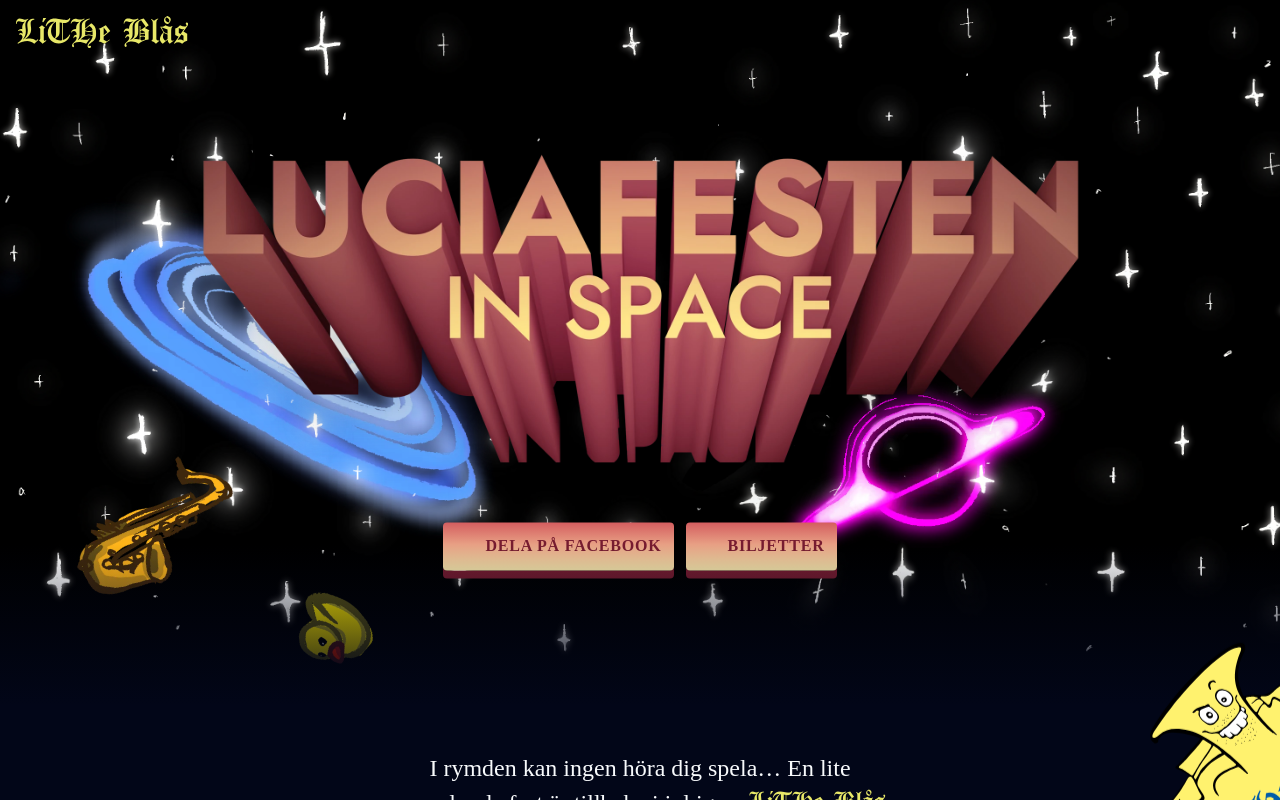
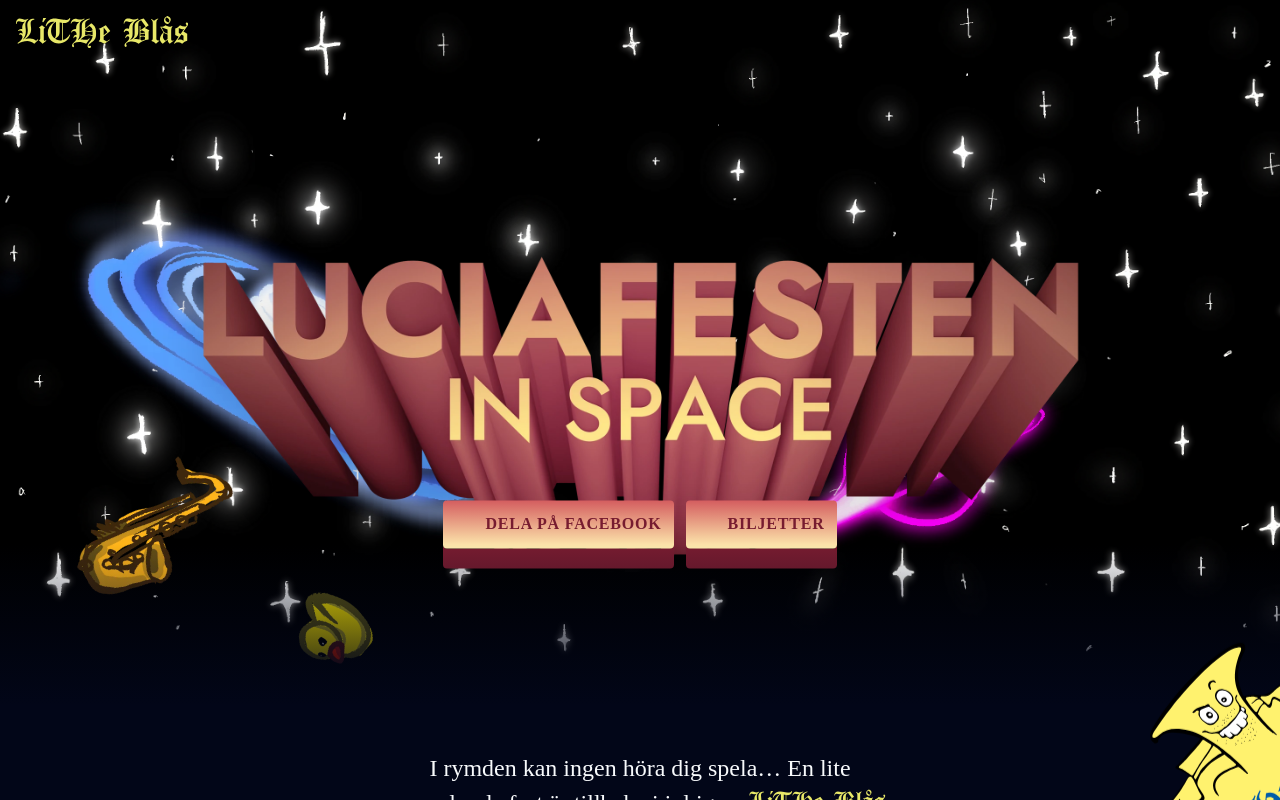
Before and after one commit to litheblas/luciafesten2025, a SvelteKit app: page / in a window 1280 px wide. Shown: the top 800 px of the page. Built offline with nearby package versions, Linux system fonts and the light colour scheme.

Commit message:
Change height of buttons to allow title to move further down

```diff
--- a/src/components/Button.svelte
+++ b/src/components/Button.svelte
@@ -8,21 +8,29 @@
 		href?: string;
 		target?: string;
 		children?: Snippet;
+		height?: number;
 	};
 
-	const { children, icon, href, target, class: clazz, type = 'secondary' }: ButtonProps = $props();
+	const {
+		children,
+		icon,
+		href,
+		target,
+		class: clazz,
+		type = 'secondary',
+		height = 8
+	}: ButtonProps = $props();
 
 	const buttonClass = `
 	    flex justify-center items-center gap-1.5 rounded p-3 font-display text-sm font-semibold tracking-wider uppercase
-		shadow-[0_8px_0] transition hover:-translate-y-1 hover:shadow-[0_12px_0] active:translate-y-1
-		active:shadow-[0_4px_0] lg:text-base
+		shadow-[0_var(--height)_0] transition hover:-translate-y-1 hover:shadow-[0_calc(var(--height)+4px)_0] active:translate-y-1
+		active:shadow-[0_calc(var(--height)-4px)_0] lg:text-base
 	`;
 
 	const typeClasses = {
 		primary:
 			'hover:text-orange-800 bg-orange-400 text-orange-900 shadow-amber-800 hover:bg-orange-300',
-		secondary:
-			'bg-gradient text-seccondary brighten-on-hover' // Fanns inte några färger som matchar vårt tema i tailwind
+		secondary: 'bg-gradient text-seccondary brighten-on-hover' // Fanns inte några färger som matchar vårt tema i tailwind
 	} as const;
 </script>
 
@@ -34,11 +42,11 @@
 {/snippet}
 
 {#if href}
-	<a {href} {target} class="{clazz} {buttonClass} {typeClasses[type]}">
+	<a style="--height:{height}px" {href} {target} class="{clazz} {buttonClass} {typeClasses[type]}">
 		{@render buttonContent()}
 	</a>
 {:else}
-	<button class="{clazz} {buttonClass} {typeClasses[type]}">
+	<button style="--height:{height}px" class="{clazz} {buttonClass} {typeClasses[type]}">
 		{@render buttonContent()}
 	</button>
 {/if}
--- a/src/components/Hero.svelte
+++ b/src/components/Hero.svelte
@@ -255,15 +255,13 @@
 		bind:this={canvas}
 	></canvas>
 	<div
-		class="pointer-events-none absolute top-[45vh] left-1/2 z-0 -translate-1/2 text-center font-display drop-shadow-2xl"
+		class="pointer-events-none absolute top-[50vh] left-1/2 z-0 -translate-x-1/2 -translate-y-1/2 text-center font-display drop-shadow-2xl"
 	>
 		<h1 class="text-[calc(1rem+8vw)]/[1]">
-			<p class="hidden">
-				LUCIAFESTEN IN SPACE
-			</p>
+			<p class="hidden">LUCIAFESTEN IN SPACE</p>
 
-			<img style="width: 70vw; max-width: 1000px;" src="titel.webp" alt="LUCIAFESTEN - IN SPACE"/>
-			<div class="mt-15 flex items-center justify-center">
+			<img style="width: 70vw; max-width: 1000px;" src="titel.webp" alt="LUCIAFESTEN - IN SPACE" />
+			<div class="-mt-16 flex items-center justify-center">
 				<div
 					class="pointer-events-auto flex w-full flex-col justify-center gap-3 sm:w-max sm:flex-row"
 				>
--- a/src/routes/+page.svelte
+++ b/src/routes/+page.svelte
@@ -15,6 +15,7 @@
 		target="_blank"
 		class="pointer-events-auto w-full sm:w-max"
 		icon="bxl:facebook"
+		height={20}
 	>
 		Dela på Facebook
 	</Button>
@@ -24,6 +25,7 @@
 		target="_blank"
 		class="pointer-events-auto w-full sm:w-max"
 		icon="bxs:rocket"
+		height={20}
 	>
 		Biljetter
 	</Button>
```
